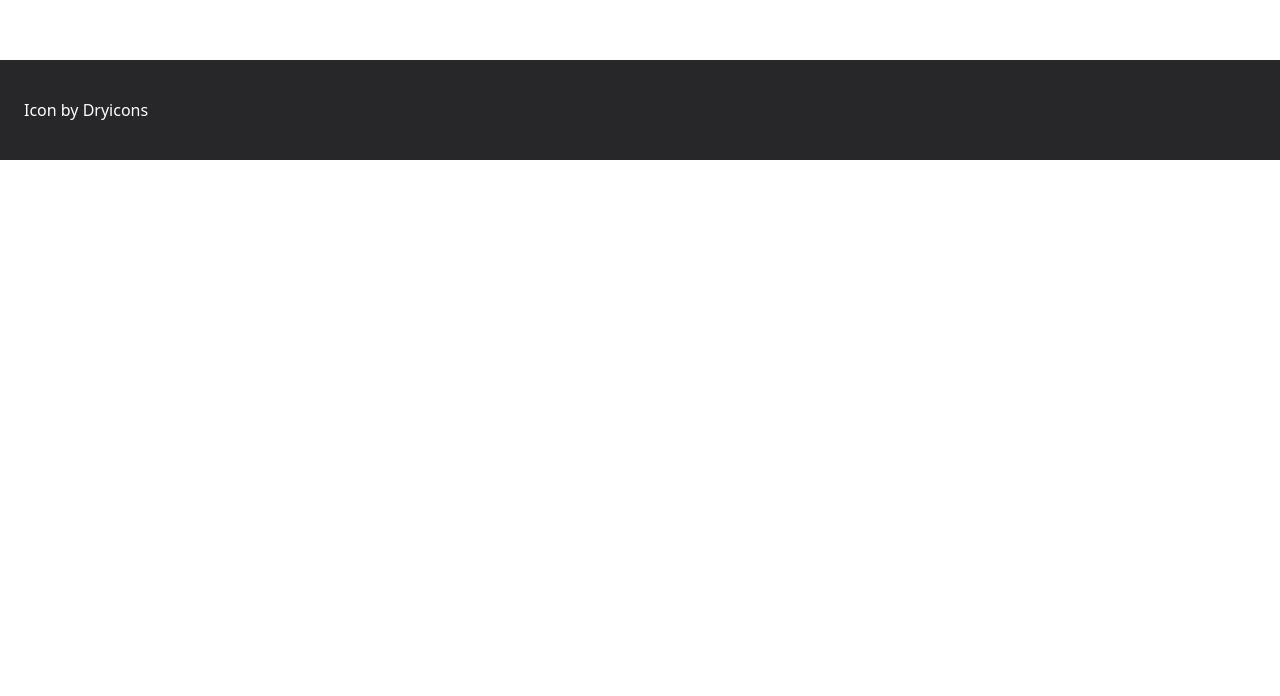
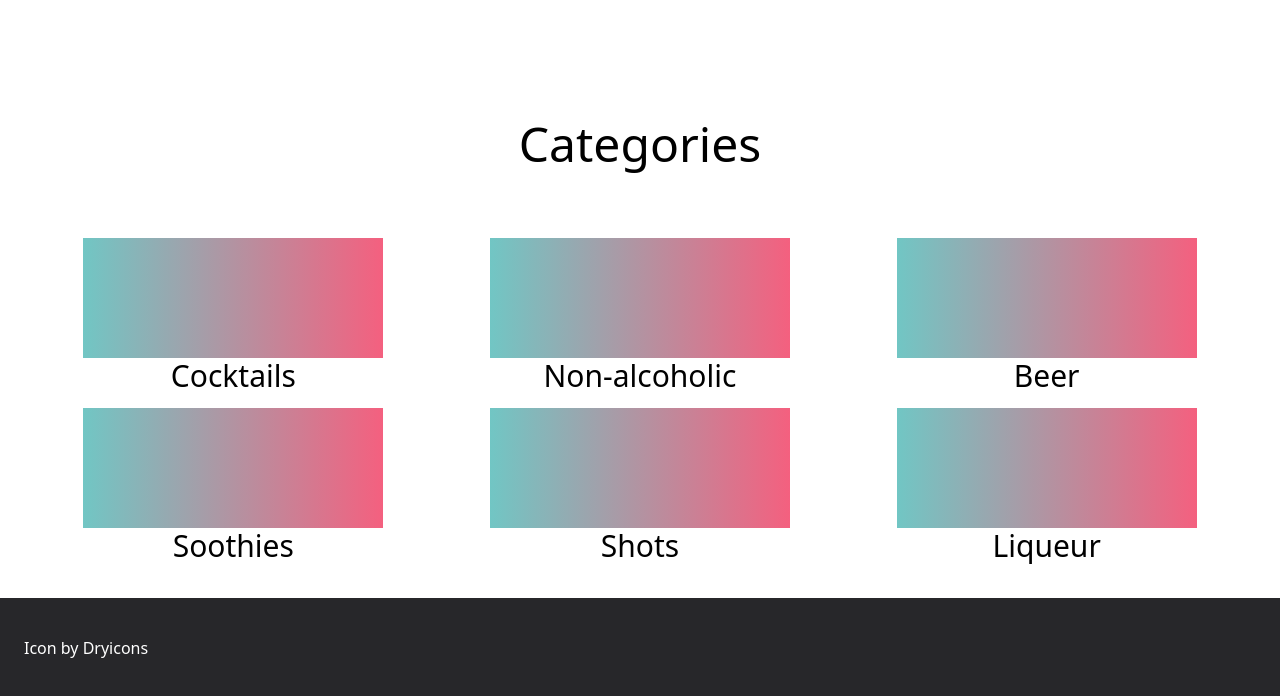
Before and after one commit to KarlGilden/CocktailBar, a React (Create React App) app: page / in a window 1280 px wide. Shown: the part 1230-1926 px from the top of the page. Before the commit the page ends 1390 px from the top, so only its background shows below. Built offline with nearby package versions, Linux system fonts and the light colour scheme; no server answers.

Commit message:
add categories

```diff
--- a/src/App.tsx
+++ b/src/App.tsx
@@ -1,4 +1,5 @@
 import React from 'react';
+import Categories from './components/Categories/Categories';
 import Footer from './components/Footer/Footer';
 import Hero from './components/Hero/Hero';
 import Navbar from './components/Navbar/Navbar';
@@ -10,8 +11,8 @@ function App() {
         <Navbar/>
         <Hero/>
         <PopularDrinks/>
+        <Categories/>
         <Footer/>
-
     </div>
   );
 }
--- /dev/null
+++ b/src/components/Categories/Categories.tsx
@@ -0,0 +1,20 @@
+import React from 'react'
+import CategoryCard from './CategoryCard'
+
+const Categories = () => {
+  return (
+    <div className='w-[100%] px-10 py-10'>
+        <h1 className='text-5xl text-center p-5 mb-[50px]'>Categories</h1>
+        <div className='grid grid-cols-1 gap-5 sm:grid-cols-2 md:grid-cols-3 justify-items-center'>
+            <CategoryCard text="Cocktails"/>
+            <CategoryCard text="Non-alcoholic"/>
+            <CategoryCard text="Beer"/>
+            <CategoryCard text="Soothies"/>
+            <CategoryCard text="Shots"/>
+            <CategoryCard text="Liqueur"/>
+        </div>
+    </div>
+  )
+}
+
+export default Categories
--- /dev/null
+++ b/src/components/Categories/CategoryCard.tsx
@@ -0,0 +1,18 @@
+import React from 'react'
+
+interface IProps{
+    text:string
+}
+
+const CategoryCard = ({text}:IProps) => {
+  return (
+    <div className='w-full max-w-[300px] h-[150px] text-center'>
+        <div className='w-full h-[80%] bg-gradient-to-r from-[#71C6C4] to-[#f4607f]'>
+
+        </div>
+        <h2 className='text-3xl h-20%'>{text}</h2>
+    </div>
+  )
+}
+
+export default CategoryCard
```
Also changed, not shown: src/components/Buttons/MenuButton/MenuButton.tsx (renamed from src/components/MenuButton/MenuButton.tsx).
